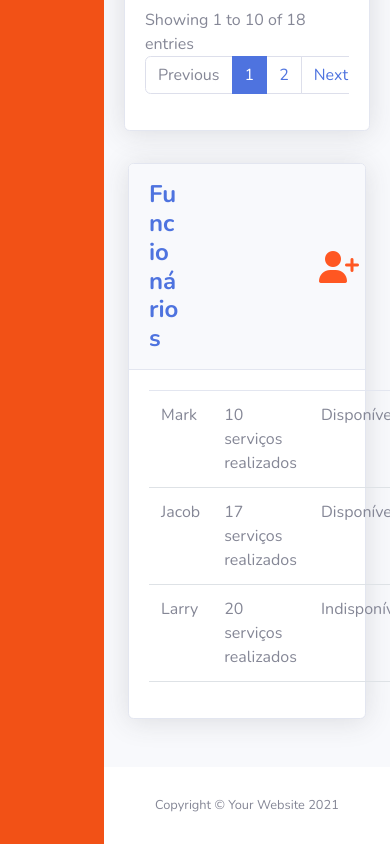
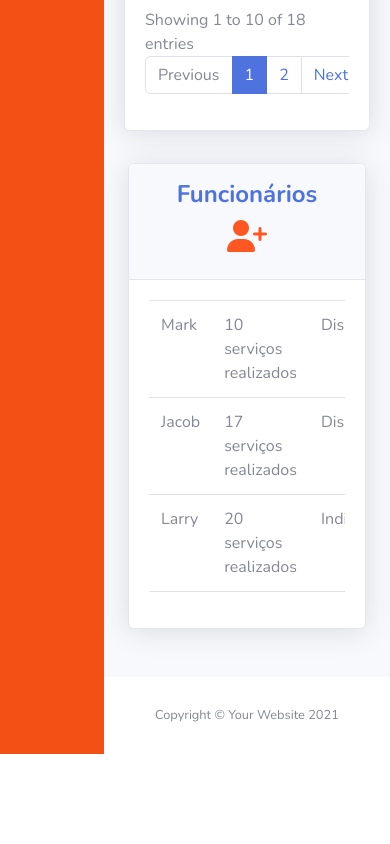
Before and after one commit to Vandilmacandido/eaiConecta, a plain HTML site: page dashboard.html in a window 390 px wide. Shown: the part 1779-2623 px from the top of the page. After the commit the page ends 2533 px from the top, so only its background shows below. Drawn offline with nearby package versions, Linux system fonts and the light colour scheme.

Commit message:
Tabela responsiva

```diff
--- a/dashboard.html
+++ b/dashboard.html
@@ -576,9 +576,9 @@
                             <div class="card shadow mb-4">
                                 <div class="card-header py-3">
                                     <div class="row d-flex justify-content-between align-items-center">
-                                        <h6 class="m-0 h4 col-3 font-weight-bold text-primary align-items-center">Funcionários
+                                        <h6 class="m-0 h4 col-sm-3 text-center col-12 font-weight-bold text-primary align-items-center">Funcionários
                                         </h6>
-                                        <button type="button" class="btn col-3" data-toggle="modal"
+                                        <button type="button" class="btn col-sm-3 col-12" data-toggle="modal"
                                             data-target="#cadastroFuncionario">
                                             <i class="fas fa-solid fa-user-plus m-1"
                                                 style="color: #ff5722; font-size: 2rem;"></i>
@@ -588,7 +588,7 @@
 
                                 </div>
                                 <div class="card-body">
-                                    <table class="table">
+                                    <table class="table table-responsive">
                                         <tbody>
                                             <tr>
                                                 <td>Mark</td>
```
